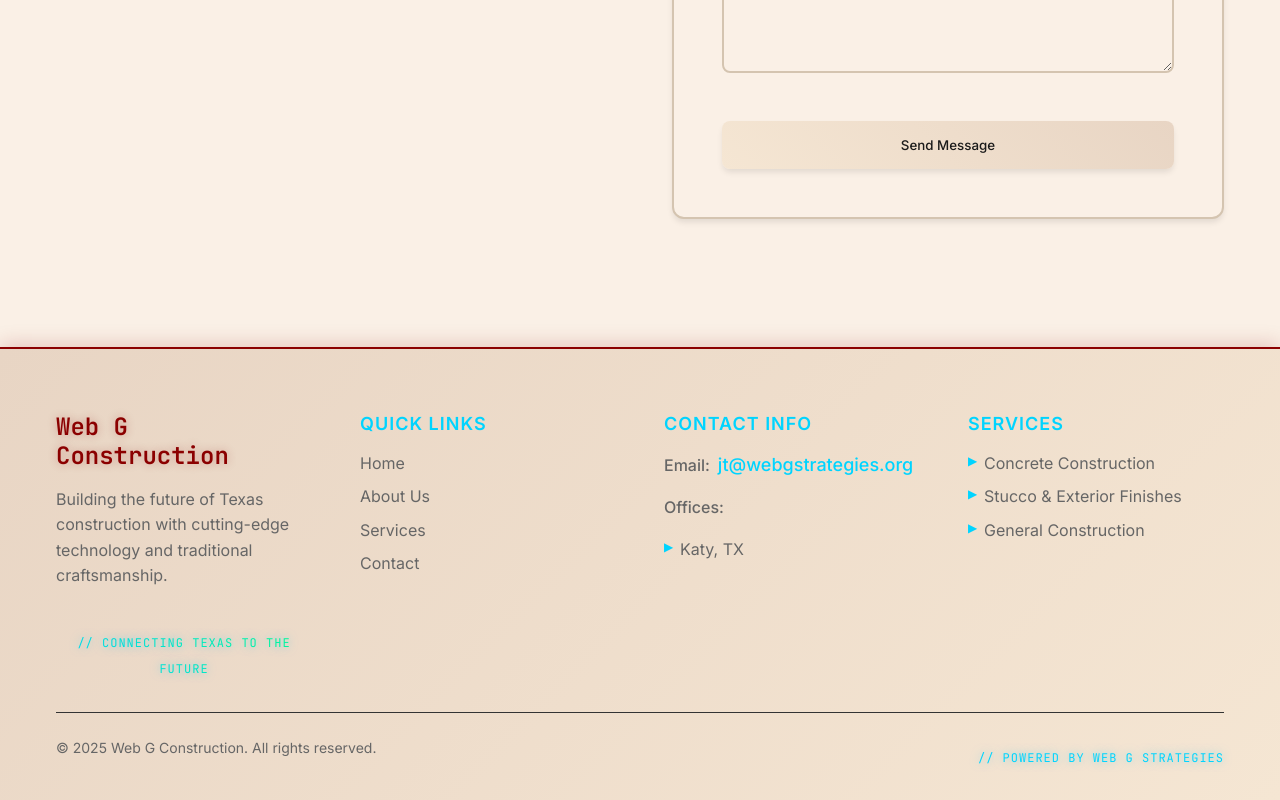
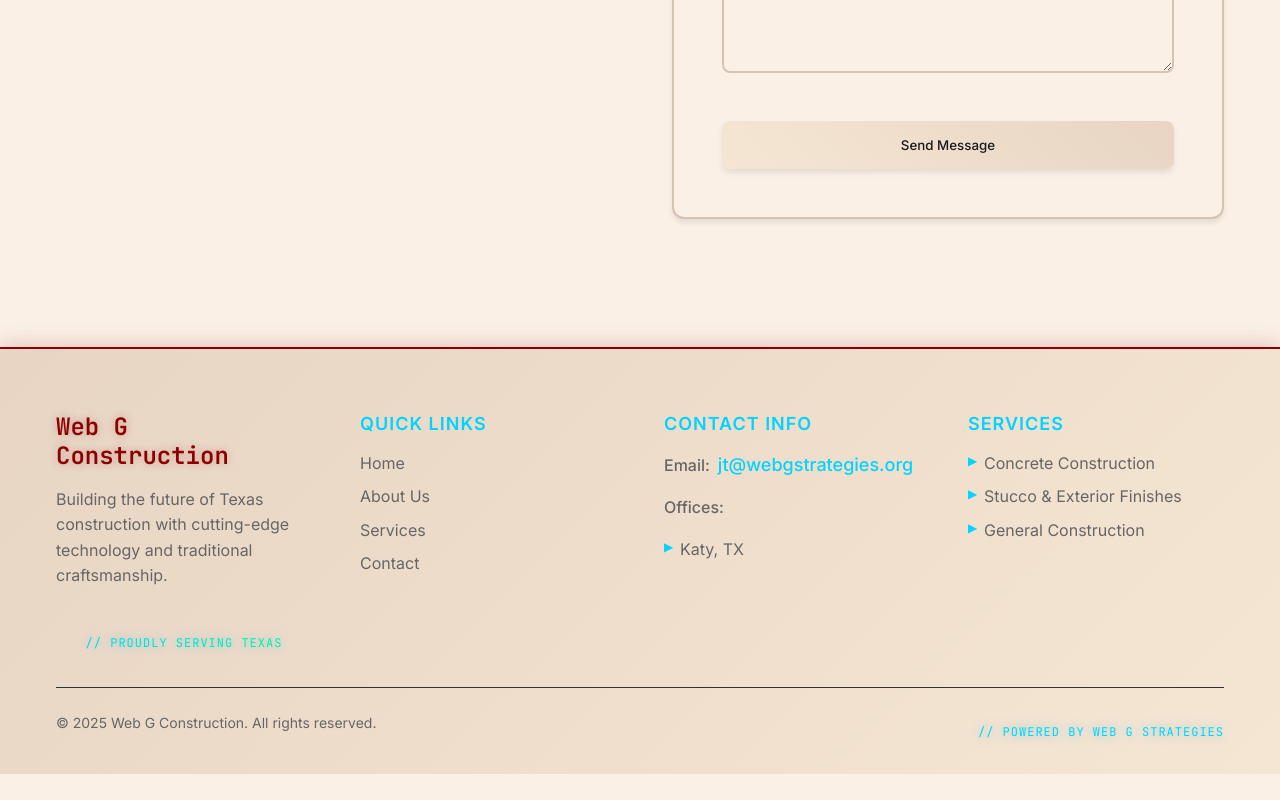
Before and after one commit to wables411/webgcon, a React (Create React App) app: page / in a window 1280 px wide. Shown: the part 3794-4594 px from the top of the page. After the commit the page ends 4568 px from the top, so only its background shows below. Built offline with nearby package versions, Linux system fonts and the light colour scheme.

Commit message:
Fix text formatting: add space before Web G Strategies link and update footer text to 'PROUDLY SERVING TEXAS'

```diff
--- a/src/components/Footer.tsx
+++ b/src/components/Footer.tsx
@@ -13,7 +13,7 @@ const Footer: React.FC = () => {
               and traditional craftsmanship.
             </p>
             <div className="cyber-accent">
-              <span className="cyber-text">// CONNECTING TEXAS TO THE FUTURE</span>
+              <span className="cyber-text">// PROUDLY SERVING TEXAS</span>
             </div>
           </div>
 
--- a/src/pages/Home.tsx
+++ b/src/pages/Home.tsx
@@ -176,7 +176,7 @@ const Home: React.FC = () => {
             </h2>
             <p className="section-description">
               Web G Construction is a specialized construction company focused on delivering
-              quality concrete and stucco work across Texas. As a branch of
+              quality concrete and stucco work across Texas. As a branch of{' '}
               <a
                 href="https://webgstrategies.org"
                 target="_blank"
```
